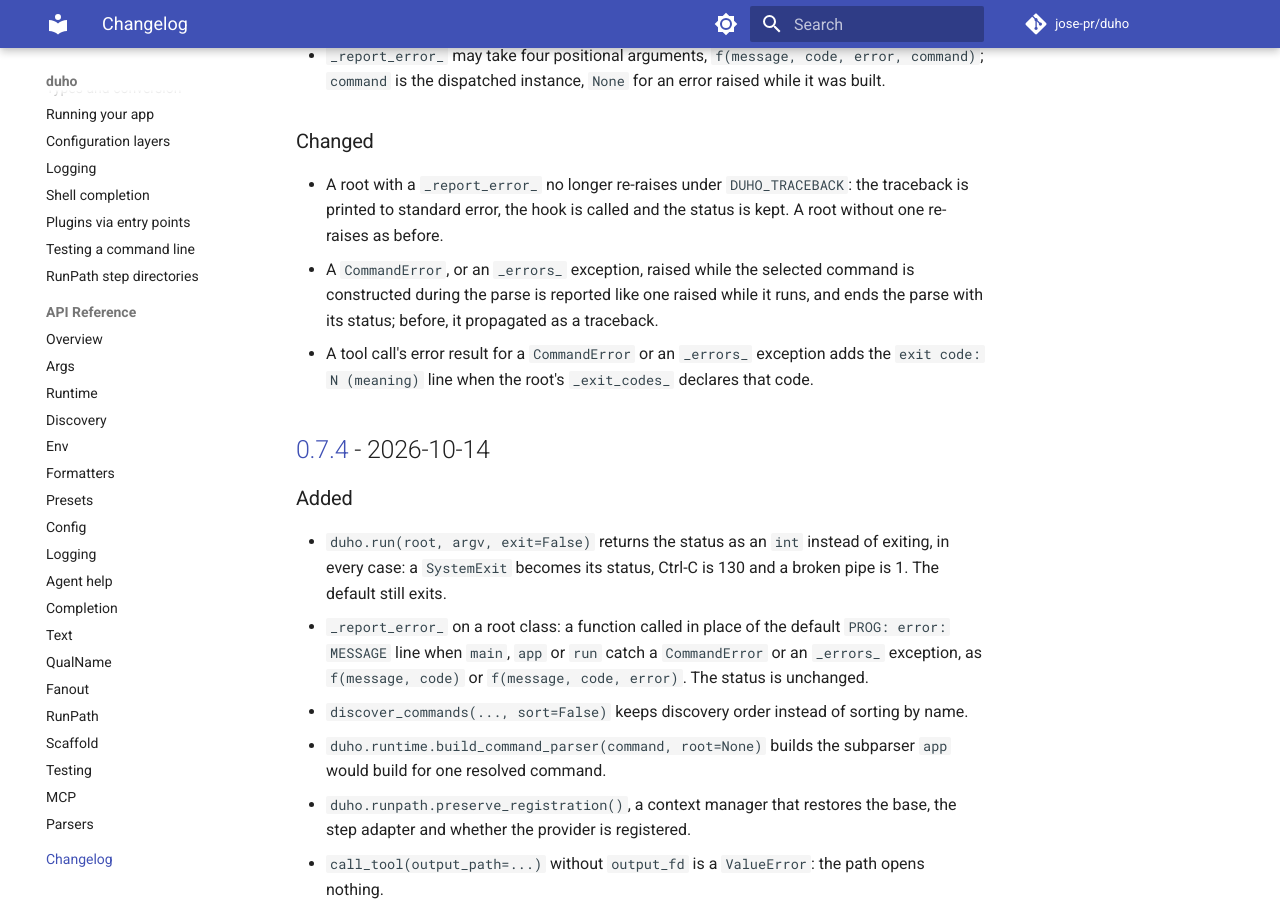
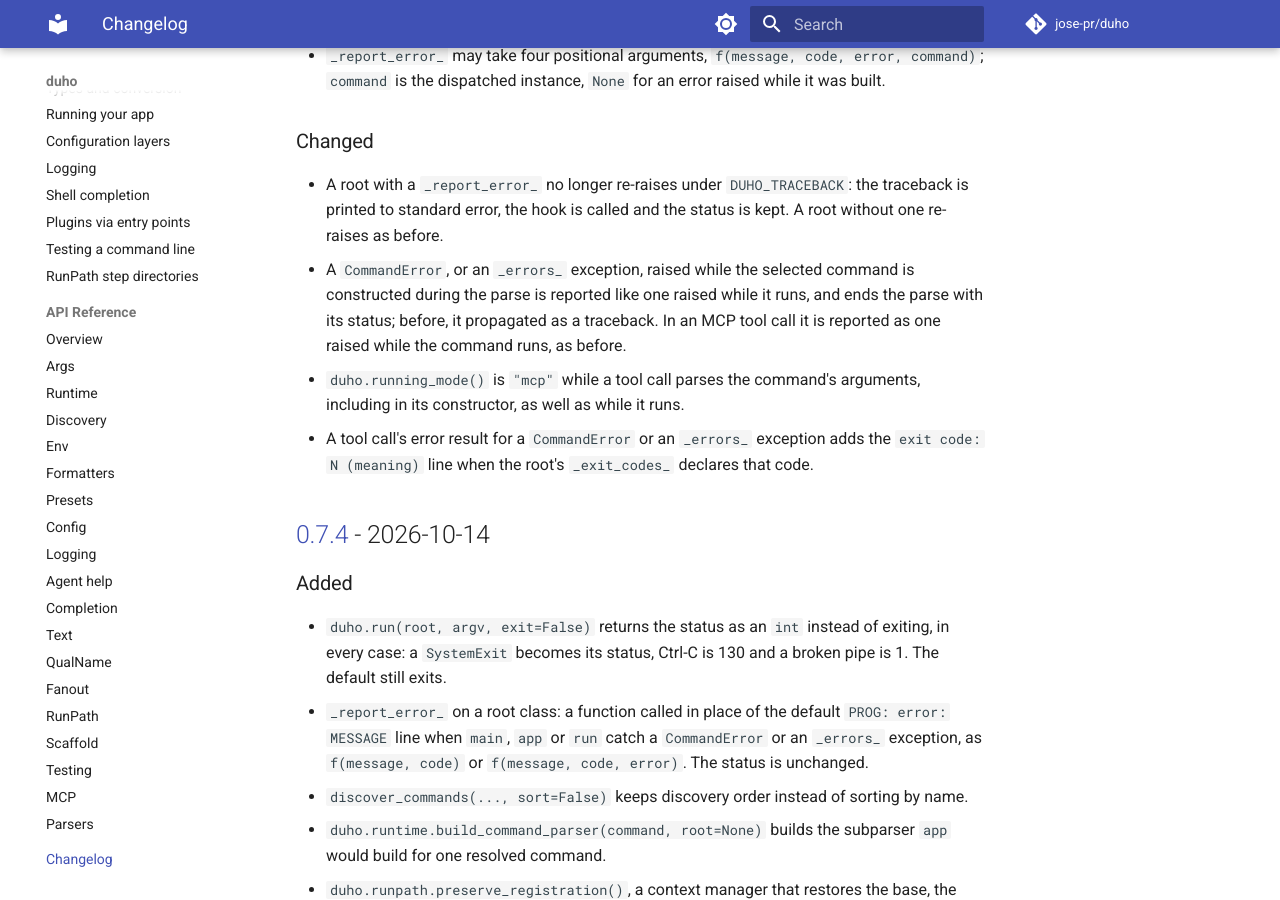
Before and after one commit to jose-pr/duho, an MkDocs documentation site: the page built from docs/changelog.md, in a window 1280 px wide and 900 px high, scrolled down 626 px. Built offline with MkDocs 1.6.1 and Material for MkDocs 9.7.7, drawn with Linux system fonts in a browser that asks for light colours; comment, search, counter and statistics services are not loaded.

Commit message:
fix: a constructor's error in a tool call is reported as the tool call reports a dispatch error
The tool call's running mode now covers the parse, so a constructor sees
"mcp" and its CommandError keeps the result text and exit-code line it had.

```diff
--- a/CHANGELOG.md
+++ b/CHANGELOG.md
@@ -26,7 +26,10 @@ and this project adheres to [Semantic Versioning](https://semver.org/).
   one re-raises as before.
 - A `CommandError`, or an `_errors_` exception, raised while the selected command is
   constructed during the parse is reported like one raised while it runs, and ends the
-  parse with its status; before, it propagated as a traceback.
+  parse with its status; before, it propagated as a traceback. In an MCP tool call it is
+  reported as one raised while the command runs, as before.
+- `duho.running_mode()` is `"mcp"` while a tool call parses the command's arguments,
+  including in its constructor, as well as while it runs.
 - A tool call's error result for a `CommandError` or an `_errors_` exception adds the
   `exit code: N (meaning)` line when the root's `_exit_codes_` declares that code.
 
```
Also changed, not shown: docs/guide/running.md (+2 -1 lines), src/duho/AGENTS.md (+4 -2 lines), 4 other files.
